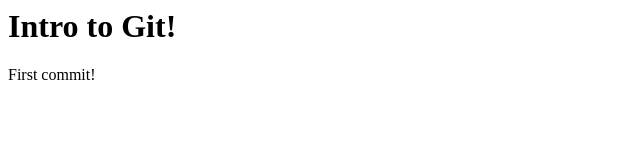
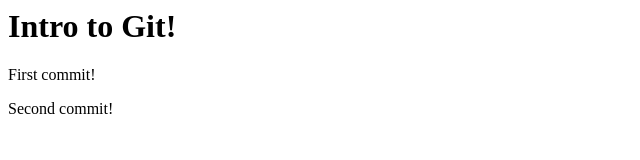
Before and after one commit to jwood11atx/git_class_intro, a plain HTML site: page index.html in a window 1280 px wide. Shown: the whole page, without its empty margins (0-640 px from the left). Drawn offline with Linux system fonts and the light colour scheme.

Commit message:
Add second para

```diff
--- a/index.html
+++ b/index.html
@@ -1,3 +1,6 @@
 <h1>Intro to Git!</h1>
 
 <p>First commit!</p>
+<p>
+  Second commit!
+</p>
```
